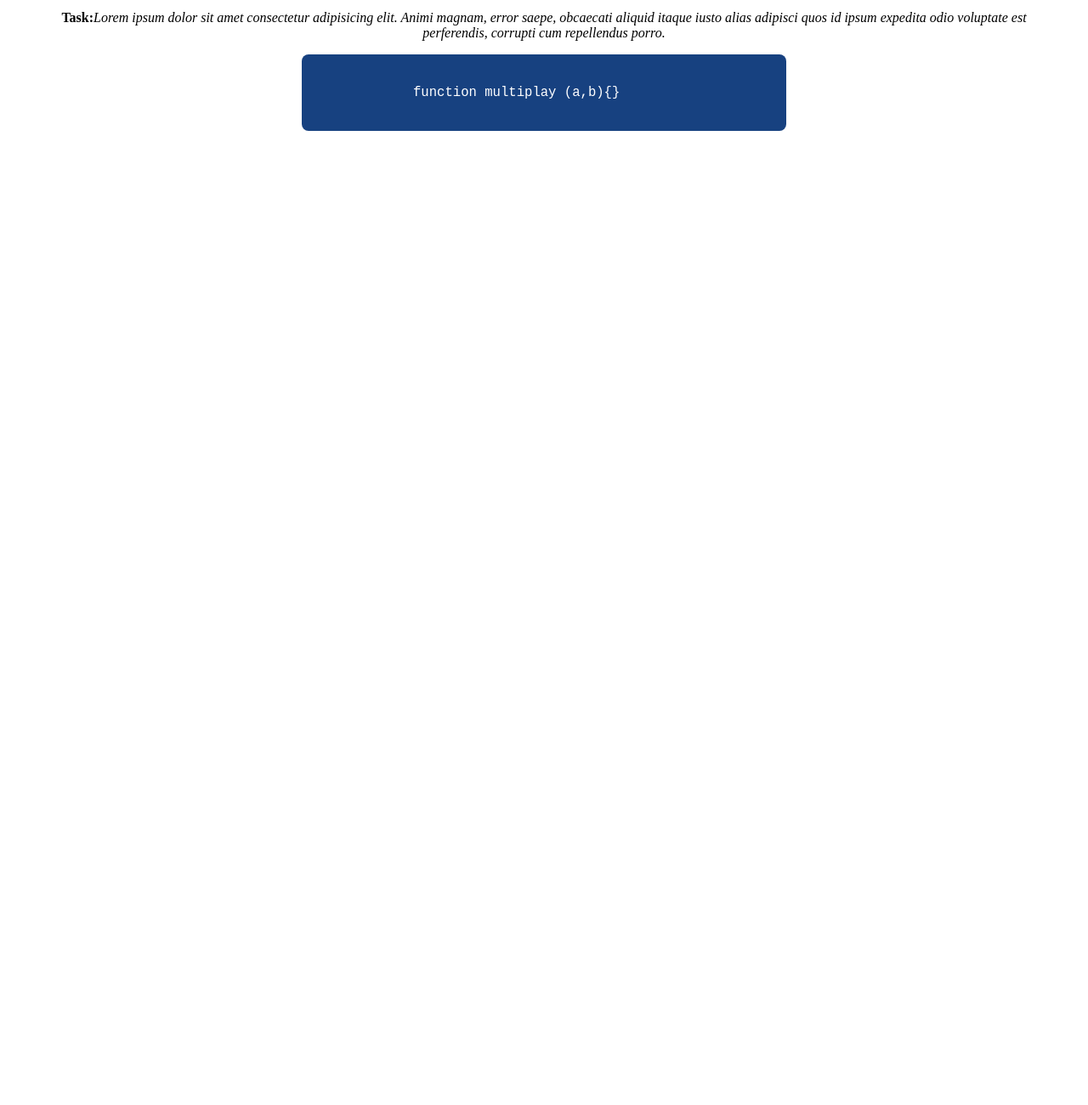
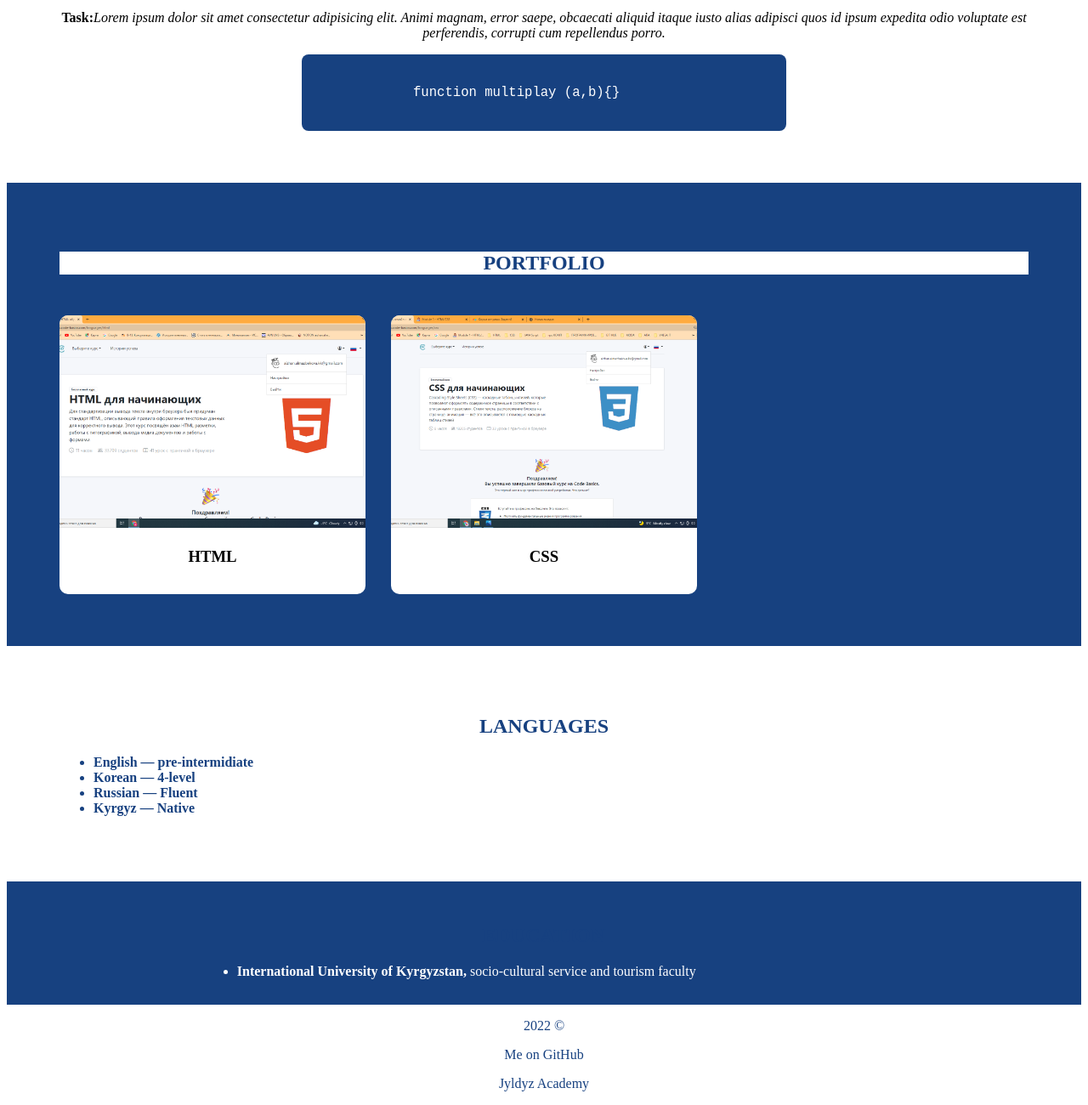
Before and after one commit to aizhan-almazbekova/Portfolio.github.io, a plain HTML site: page index.html in a window 1280 px wide. Shown: the part 944-2244 px from the top of the page at 85% size. Before the commit the page ends 1167 px from the top, so only its background shows below. Drawn offline with Linux system fonts and the light colour scheme.

Commit message:
Add languages, footer

```diff
--- a/CSS/style.css
+++ b/CSS/style.css
@@ -39,6 +39,7 @@ html {
 .section-title {
   text-transform: uppercase;
   text-align: center;
+  color: var(--accent);
 }
 
 .header a {
@@ -110,8 +111,9 @@ html {
 }
 
 .intro-right h1,
-.intro-right h3 {
+ {
   margin: 0 0 10px;
+  color: var(--accent);
 }
 
 .contacts ul {
@@ -169,3 +171,94 @@ html {
   background-color: var(--accent);
   border-radius: 8px;
 }
+
+.portfolio {
+  background-color: var(--accent);
+}
+
+.portfolio-title {
+  margin-bottom: 2em;
+  background-color: var(--pure-white);
+}
+
+.portfolio ul {
+  margin: 0;
+  padding: 0;
+  list-style: none;
+  display: grid;
+  grid-template-columns: repeat(3, 1fr);
+  gap: 30px;
+}
+
+.portfolio li {
+  border-radius: 10px;
+  background-color: var(--pure-white);
+  text-align: center;
+  padding-bottom: 15px;
+  overflow: hidden;
+}
+
+.portfolio img {
+  width: 100%;
+  height: 250px;
+  object-fit: cover;
+}
+
+.portfolio ul a {
+  display: inline-block;
+  padding: 10px 30px;
+  color: var(--pure-white);
+  text-decoration: none;
+  background-color: var(--accent);
+  border-radius: 4px;
+  transform: all 0.3s;
+}
+
+.portfolio ul a:hover {
+  background-color: var(--accent-light);
+}
+
+.section-title-section {
+  text-align: center;
+  color: var(--pure-white);
+}
+
+.languages {
+  margin: 60px 0;
+  text-align: center;
+  color: var(--accent);
+}
+.languages ul {
+  font-weight: bold;
+  list-style-image: var(--pure-light);
+  text-align: left;
+}
+
+.education {
+  background-color: var(--accent);
+  color: var(--pure-white);
+  padding: 30px;
+  text-align: center;
+}
+
+.education ul {
+  list-style-image: var(--pure-white);
+  padding: 0 80px;
+  width: 60%;
+  margin: 0 auto;
+  text-align: left;
+  font-size: 1.2;
+}
+
+footer {
+  color: var(--accent);
+  text-align: center;
+}
+footer a {
+  color: var(--accent);
+  text-decoration: none;
+}
+footer a:hover {
+  color: var(--accent);
+  font-size: 17px;
+  text-decoration: underline;
--- a/index.html
+++ b/index.html
@@ -106,6 +106,50 @@
           </pre>
         </div>
       </section>
+      <section class="portfolio section" id="portfolio">
+        <div class="container">
+          <h2 class="section-title portfolio-title">Portfolio</h2>
+          <ul>
+            <li>
+              <img src="images/html.png" alt="HTML" />
+              <h3>HTML</h3>
+            </li>
+            <li>
+              <img src="images/css.png" alt="css" />
+              <h3>CSS</h3>
+            </li>
+          </ul>
+        </div>
+      </section>
+      <section class="languages" id="languages">
+        <div class="container">
+          <h2 class="section-title">Languages</h2>
+          <ul>
+            <li><b>English</b> &mdash; pre-intermidiate</li>
+            <li><b>Korean</b> &mdash; 4-level</li>
+            <li><b>Russian</b> &mdash; Fluent</li>
+            <li><b>Kyrgyz</b> &mdash; Native</li>
+          </ul>
+        </div>
+      </section>
+      <section class="education" id="education">
+        <div class="wrapper-2">
+          <h2 class="section-title">Education</h2>
+          <ul>
+            <li>
+              <b>International University of Kyrgyzstan,</b>
+              socio-cultural service and tourism faculty
+            </li>
+          </ul>
+        </div>
+      </section>
+      <footer>
+        <p>
+          2022 &copy;
+          <p><a href="https://github.com/aizhan-almazbekova">Me on GitHub</a></p>
+          <p><a href="https://linktr.ee/jyldyzacademy2020">Jyldyz Academy </a></p>
+        </p>
+      </footer>
     </main>
   </body>
 </html>
```
